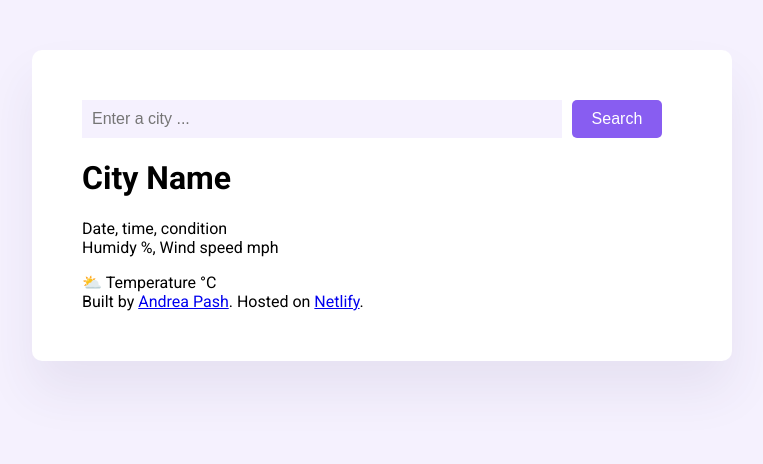
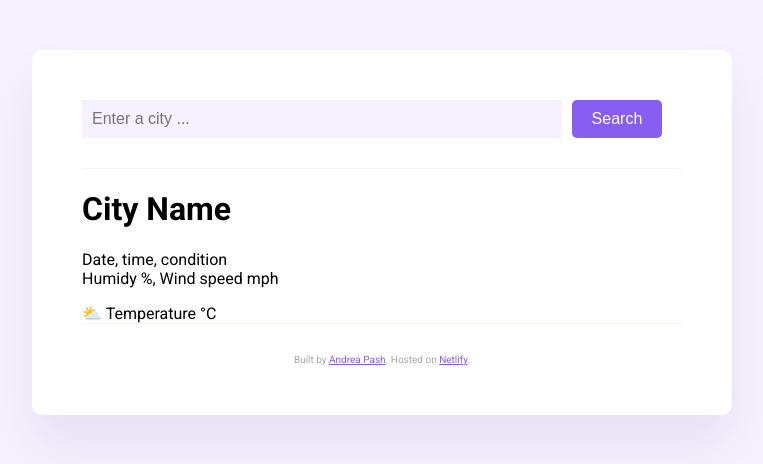
Before and after one commit to codeandreap/local-weather-application, a plain HTML site: page index.html in a window 1280 px wide. Shown: the whole page, without its empty margins (258-1021 px from the left). Drawn offline with Linux system fonts and the light colour scheme.

Commit message:
Styled header, footer, and links

```diff
--- a/src/style.css
+++ b/src/style.css
@@ -1,6 +1,10 @@
 body {
   background-color: #f5f1fe;
   font-family: "Roboto", sans-serif;
+}
+
+a {
+  color: #885df1;
 }
 
 .weather-app {
@@ -10,6 +14,10 @@ body {
   padding: 50px;
   border-radius: 10px;
   box-shadow: 0 30px 50px rgba(65, 50, 100, 0.08);
+}
+header {
+  border-bottom: 1px solid #f5f1fe;
+  padding: 0 0 30px 0;
 }
 .search-form-input {
   background-color: #f5f1fe;
@@ -29,3 +37,10 @@ body {
   width: 15%;
   margin-left: 6px;
 }
+footer {
+  font-size: 10px;
+  text-align: center;
+  border-top: 1px solid #f5f1fe;
+  padding: 30px 0 0 0;
+  color: #a8a8a8;
+}
```
